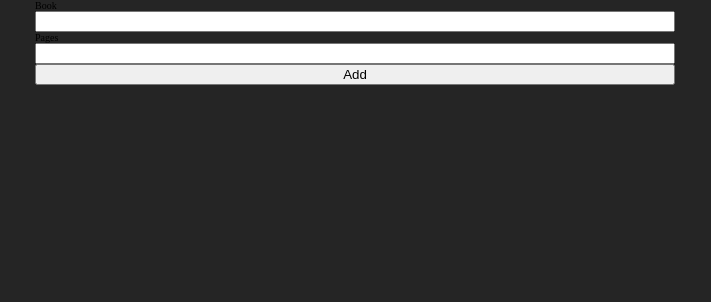
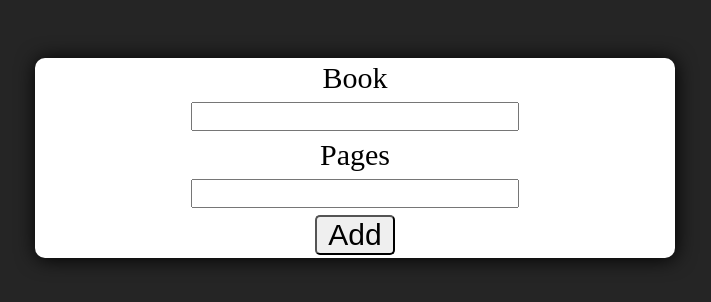
Before and after one commit to Leshista/page-counter, a React (Create React App) app: page / in a window 1280 px wide. Both pictures are taken after a click on the button "Add New". Shown: the top 302 px of the page, without its empty margins (285-996 px from the left). Built offline with nearby package versions, Linux system fonts and the light colour scheme.

Commit message:
Stylized a lil' bit

```diff
--- a/src/App.js
+++ b/src/App.js
@@ -16,13 +16,13 @@ function App() {
     };
 
     return (
-        <div>
+        <main className='main'>
             {formIsOpen ? (
                 <Form onAddNote={SubmitHandler} />
             ) : (
                 <FormButton changeFormIsOpenState={formOpenHandler} />
             )}
-        </div>
+        </main>
     );
 }
 
--- a/src/components/Form.js
+++ b/src/components/Form.js
@@ -2,13 +2,15 @@ import styles from './Form.module.css';
 
 const Form = ({ onAddNote }) => {
     return (
-        <div className="form-card">
+        <div className={styles['form-card']}>
             <form className={styles.form} onSubmit={onAddNote}>
                 <label htmlFor="name">Book</label>
                 <input type="text" name="name" id="name" />
                 <label htmlFor="pages">Pages</label>
                 <input type="number" name="pages" id="pages" />
-                <button type="submit">Add</button>
+                <button type="submit" className={styles['form__submit']}>
+                    Add
+                </button>
             </form>
         </div>
     );
--- a/src/components/Form.module.css
+++ b/src/components/Form.module.css
@@ -1,4 +1,24 @@
+.form-card {
+    margin-top: 5rem;
+    background-color: #fff;
+    border-radius: 10px;
+    box-shadow: 1px 1px 20px #000;
+}
 .form {
+    font-size: 3rem;
+    min-height: 20rem;
+    min-width: 50vw;
     display: flex;
     flex-direction: column;
+    justify-content: space-around;
+    align-items: center;
 }
+.form input {
+    font-size: 2rem;
+    min-width: 50%;
+}
+.form__submit {
+    font-size: 3rem;
+    border-radius: 5px;
+    width: 8rem;
+}
--- a/src/components/FormButton.js
+++ b/src/components/FormButton.js
@@ -1,7 +1,9 @@
+import styles from './FormButton.module.css';
+
 const FormButton = ({ changeFormIsOpenState }) => {
     return (
         <div>
-            <button className="form-button" onClick={changeFormIsOpenState}>
+            <button className={styles['form-opener']} onClick={changeFormIsOpenState}>
                 Add New
             </button>
         </div>
--- a/src/components/FormButton.module.css
+++ b/src/components/FormButton.module.css
@@ -0,0 +1,6 @@
+.form-opener {
+    font-size: 5rem;
+    padding: 1rem;
+    margin-top: 2rem;
+    box-shadow: 1px 1px 20px #000;
+}
--- a/src/main.css
+++ b/src/main.css
@@ -2,7 +2,9 @@ html {
     font-size: 10px;
 }
 body {
-    width: 50vw;
-    margin: 0 auto;
     background-color: rgb(37, 37, 37);
 }
+.main {
+    display: flex;
+    justify-content: center;
+}
```
